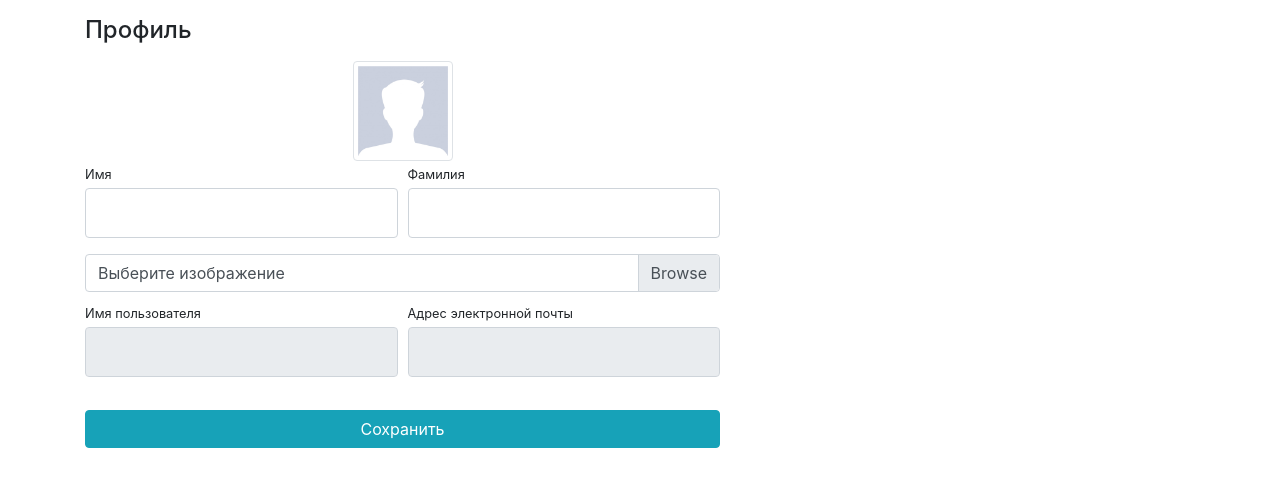
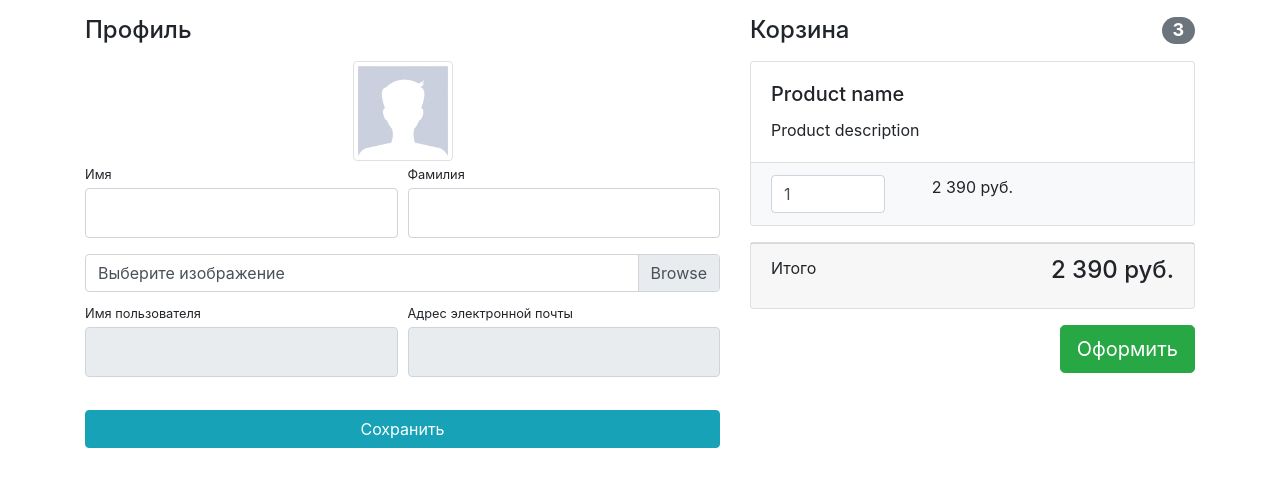
Before and after one commit to Jahdie/Geekshop, a Django app: template users/templates/profile.html in a window 1280 px wide. Shown: the part 56-543 px from the top of the page. Run offline with Django 3.2, Linux system fonts and the light colour scheme; the template is opened without the code that fills it: values that come from a table or form of the project are taken from there, others are empty; some libraries are stand-ins or nearby versions.

Commit message:
add include template basket

```diff
--- /dev/null
+++ b/basket/templates/basket.html
@@ -0,0 +1,32 @@
+ <h4 class="mt-3 mb-3 d-flex justify-content-between align-items-center mb-3">
+                Корзина <span class="badge badge-secondary badge-pill">3</span>
+            </h4>
+            <div class="card mb-3">
+                <div class="card-body">
+                    <h5 class="card-title">Product name</h5>
+                    <p class="card-text">Product description</p>
+                </div>
+                <ul class="list-group list-group-flush">
+                    <li class="list-group-item bg-light">
+                        <div class="row text-center">
+                            <div class="col-lg-4">
+                                <input name="basketID" type="number" class="form-control"
+                                       value="1" min="0">
+                            </div>
+                            <div class="col-lg-4">2 390 руб.</div>
+                            <div class="col-lg-4">
+                                <a href="#">
+                                    <i class="fas fa-trash"></i>
+                                </a>
+                            </div>
+                        </div>
+                    </li>
+                </ul>
+            </div>
+            <div class="card mb-3">
+                <div class="card-footer">
+                    <p class="float-left">Итого</p>
+                    <h4 class="float-right">2 390 руб.</h4>
+                </div>
+            </div>
+            <button type="button" class="btn btn-success btn-lg float-right">Оформить</button>
--- a/users/templates/profile.html
+++ b/users/templates/profile.html
@@ -58,6 +58,9 @@
                     </div>
                 </form>
             </div>
+        <div class="col-lg-5">
+                {% include "basket.html" %}
+            </div>
         </div>
     </div>
 {% endblock %}
```
Also changed, not shown: basket/admin.py (line endings or trailing spaces).
